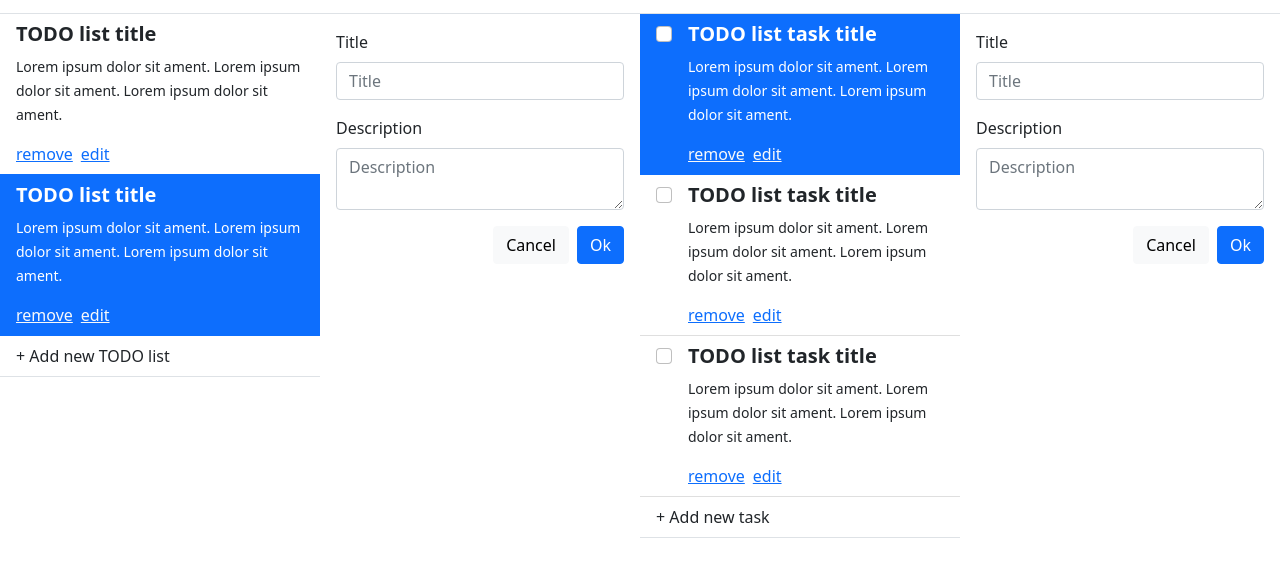
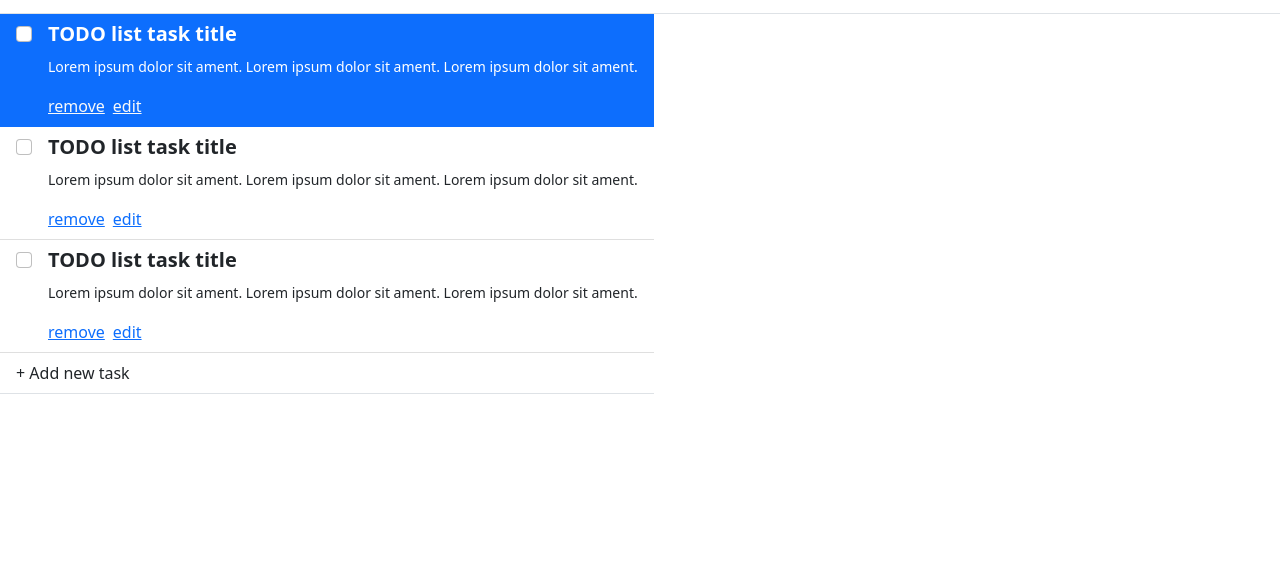
Before and after one commit to dennisshevtsov/bootstrap-todo-sample, a website: page search-todo-list-tasks.html in a window 1280 px wide. Shown: the part 51-628 px from the top of the page. Drawn offline with nearby package versions, Linux system fonts and the light colour scheme.

```diff
--- a/search-todo-list-tasks.html
+++ b/search-todo-list-tasks.html
@@ -23,48 +23,7 @@
       </div>
   </header>
   <main class="d-flex">
-    <div style="width: 25%;">
-      <div class="list-group list-group-flush border-bottom">
-        <div class="list-group-item list-group-item-action">
-          <h5><strong class="mb-1">TODO list title</strong></h5>
-          <p><small>Lorem ipsum dolor sit ament. Lorem ipsum dolor sit ament. Lorem ipsum dolor sit ament.</small></p>
-          <div class="d-flex w-100 align-items-center">
-            <a href="#" class="me-2"><span>remove</span></a>
-            <a href="#" class="me-2"><span>edit</span></a>
-          </div>
-        </div>
-        <div class="list-group-item list-group-item-action active">
-          <h5><strong class="mb-1">TODO list title</strong></h5>
-          <p><small>Lorem ipsum dolor sit ament. Lorem ipsum dolor sit ament. Lorem ipsum dolor sit ament.</small></p>
-          <div class="d-flex w-100 align-items-center">
-            <a href="#" class="me-2 link-light"><span>remove</span></a>
-            <a href="#" class="me-2 link-light"><span>edit</span></a>
-          </div>
-        </div>
-        <a href="#" class="list-group-item list-group-item-action">
-          <span>+ Add new TODO list</span>
-        </a>
-      </div>
-    </div>
-    <form class="p-3" style="width: 25%;">
-      <div class="mb-3">
-        <label for="txtTitle" class="form-label">Title</label>
-        <input id="txtTitle" class="form-control" type="text" placeholder="Title">
-      </div>
-      <div class="mb-3">
-        <label for="txtDescription" class="form-label">Description</label>
-        <textarea id="txtDescription" class="form-control" type="text" placeholder="Description"></textarea>
-      </div>
-      <div class="d-grid gap-2 d-md-flex justify-content-md-end">
-        <button type="button" class="btn btn-light">
-          <span>Cancel</span>
-        </button>
-        <button type="submit" class="btn btn-primary">
-          <span>Ok</span>
-        </button>
-      </div>
-    </form>
-    <div class="list-group list-group-flush border-bottom" style="width: 25%;">
+    <div class="list-group list-group-flush border-bottom">
       <div class="list-group-item list-group-item-action active d-flex gap-3">
         <input type="checkbox" class="form-check-input flex-shrink-0">
         <div>
@@ -102,24 +61,6 @@
         <span>+ Add new task</span>
       </a>
     </div>
-    <form class="p-3" style="width: 25%;">
-      <div class="mb-3">
-        <label for="txtTitle" class="form-label">Title</label>
-        <input id="txtTitle" class="form-control" type="text" placeholder="Title">
-      </div>
-      <div class="mb-3">
-        <label for="txtDescription" class="form-label">Description</label>
-        <textarea id="txtDescription" class="form-control" type="text" placeholder="Description"></textarea>
-      </div>
-      <div class="d-grid gap-2 d-md-flex justify-content-md-end">
-        <button type="button" class="btn btn-light">
-          <span>Cancel</span>
-        </button>
-        <button type="submit" class="btn btn-primary">
-          <span>Ok</span>
-        </button>
-      </div>
-    </form>
   </main>
   <script src="node_modules/bootstrap/dist/js/bootstrap.bundle.min.js"></script>
 </body>
```
